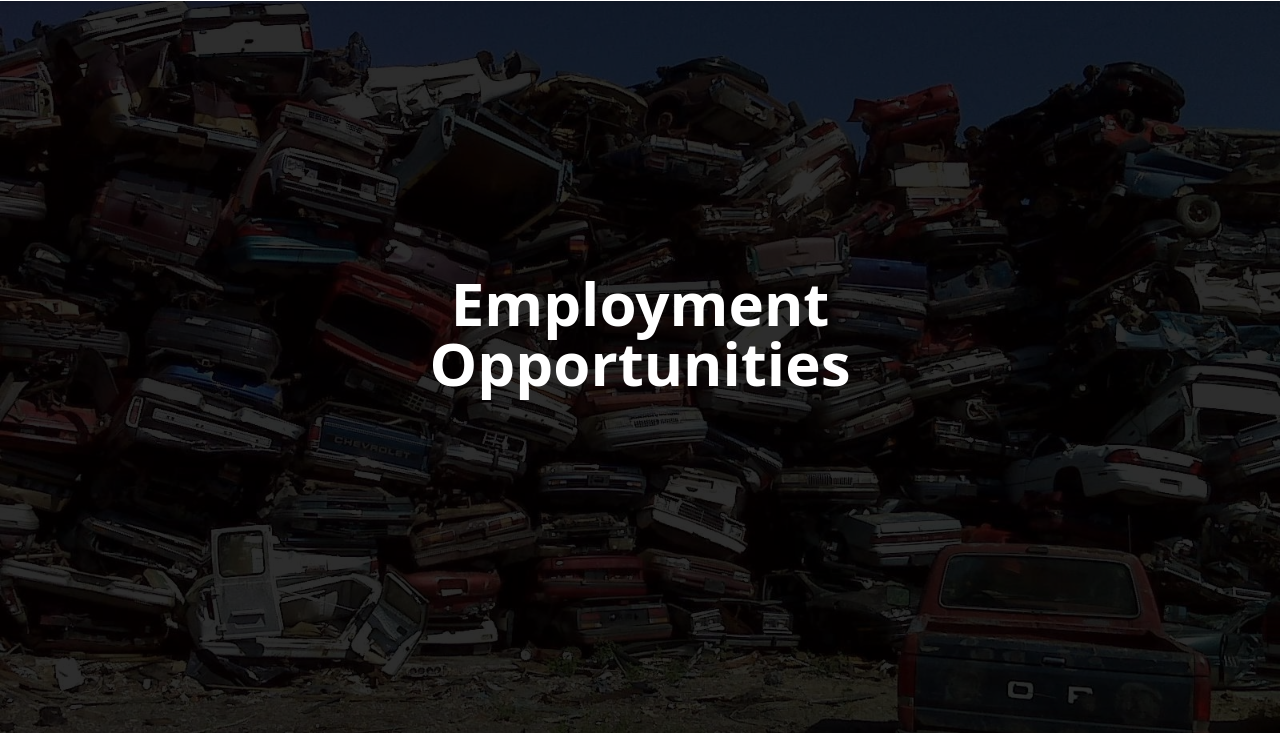
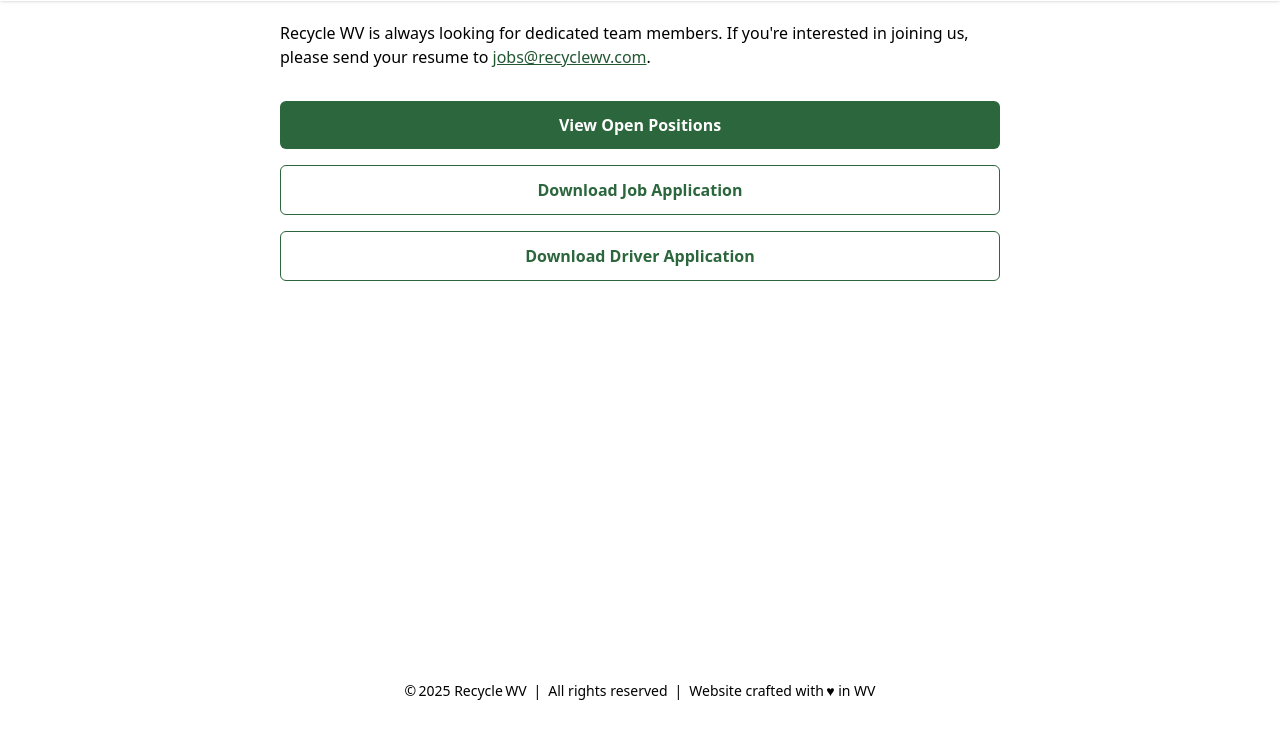
Before and after one commit to mrnosilrub/RecycleWV2, a plain HTML site: page employment.html in a window 1280 px wide. Shown: the part 67-802 px from the top of the page. Drawn offline with Linux system fonts and the light colour scheme.

Commit message:
Remove hero section from employment page

```diff
--- a/employment.html
+++ b/employment.html
@@ -40,17 +40,9 @@
     </div>
   </nav>
 
-  <header class="relative isolate bg-black flex items-center justify-center overflow-hidden min-h-screen">
-    <img src="assets/hero.jpg" alt="Scrap metal piles ready for recycling"
-         class="absolute inset-0 -z-10 h-full w-full object-cover opacity-60" />
-    <div class="absolute inset-0 -z-10 bg-black/70"></div>
-
-    <div class="mx-auto max-w-3xl px-6 text-center text-white lg:px-8">
-      <h1 class="text-5xl sm:text-6xl font-bold">Employment Opportunities</h1>
-    </div>
-  </header>
 
   <main class="mx-auto max-w-3xl p-6 flex-grow pt-20">
+    <h1 class="text-3xl font-bold sm:text-4xl mb-6">Employment Opportunities</h1>
     <p class="mb-4">Recycle WV is always looking for dedicated team members. If you're interested in joining us, please send your resume to <a href="mailto:jobs@recyclewv.com" class="text-brand-600 underline transition-colors hover:text-brand-700">jobs@recyclewv.com</a>.</p>
 
     <div class="my-8 flex flex-col gap-4">
```
